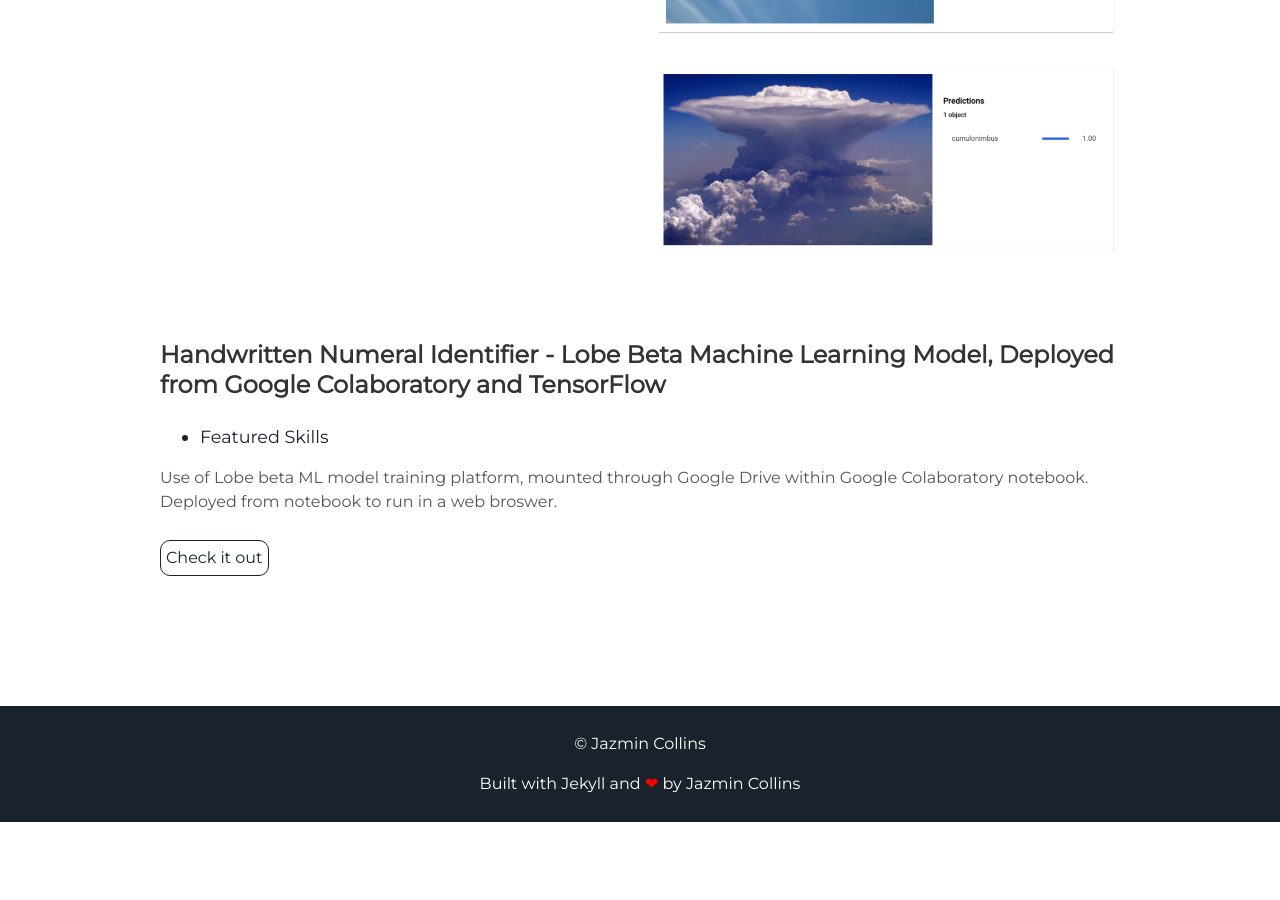
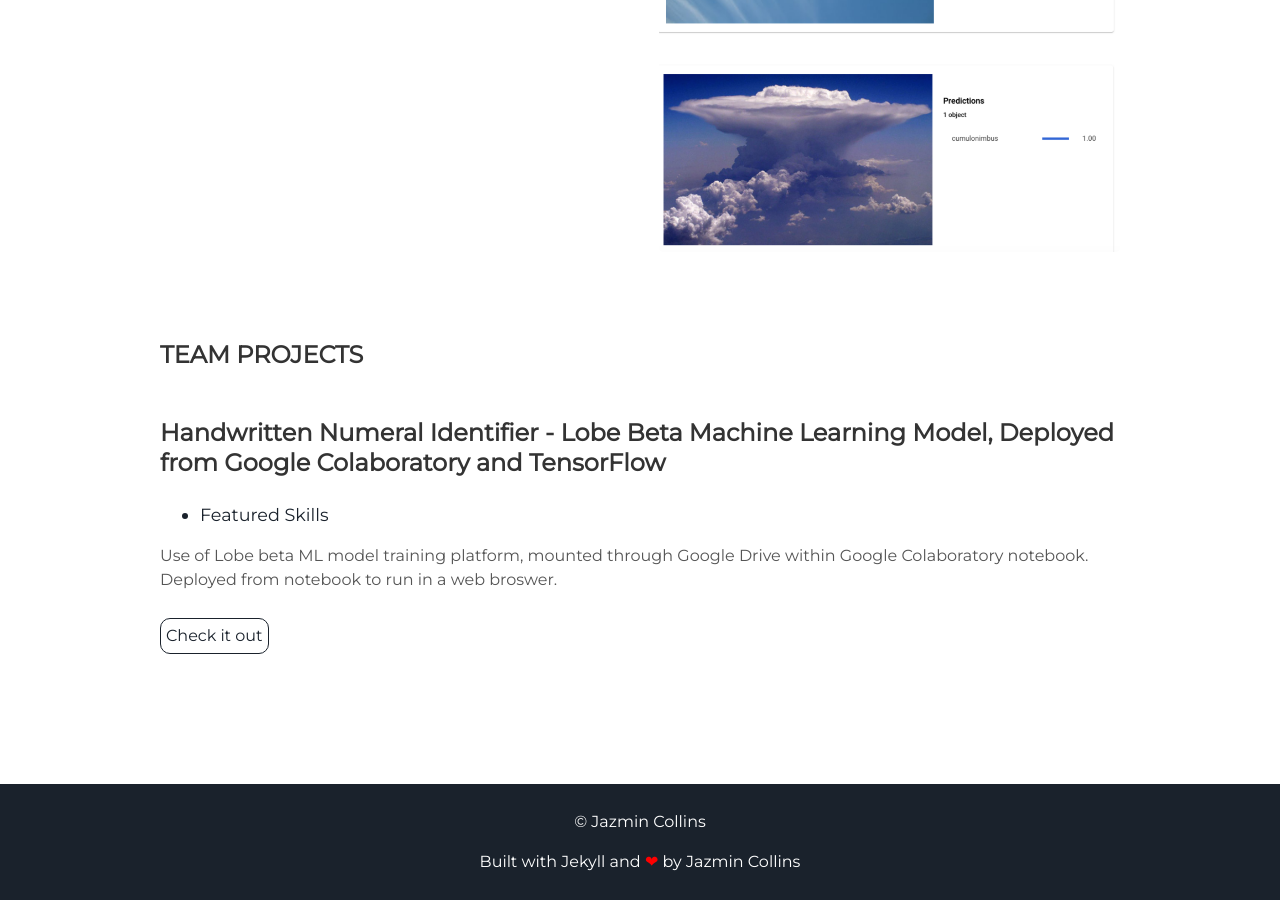
Before and after one commit to jcollins-01/site, a Jekyll site: the page built from index.html, in a window 1280 px wide and 900 px high, scrolled down 2918 px. Built offline with Jekyll 4.4.1, drawn with Linux system fonts in a browser that asks for light colours; before the commit the page ends 3740 px from its top, so only the background shows below that.

Commit message:
Added team project label

```diff
--- a/_includes/projects.html
+++ b/_includes/projects.html
@@ -47,6 +47,9 @@
     <!--<img alt="MLModel2" src="{{ "/assets/img/MLModel2.png" | prepend: site.baseurl }}" />-->
 
   </div>
+  <div class="contents-center">
+    <h3> TEAM PROJECTS </h3>
+  </div>
   <div class="contents-left">
     <h3> Handwritten Numeral Identifier - Lobe Beta Machine Learning Model, Deployed from Google Colaboratory and TensorFlow </h3>
     <ul>
```
